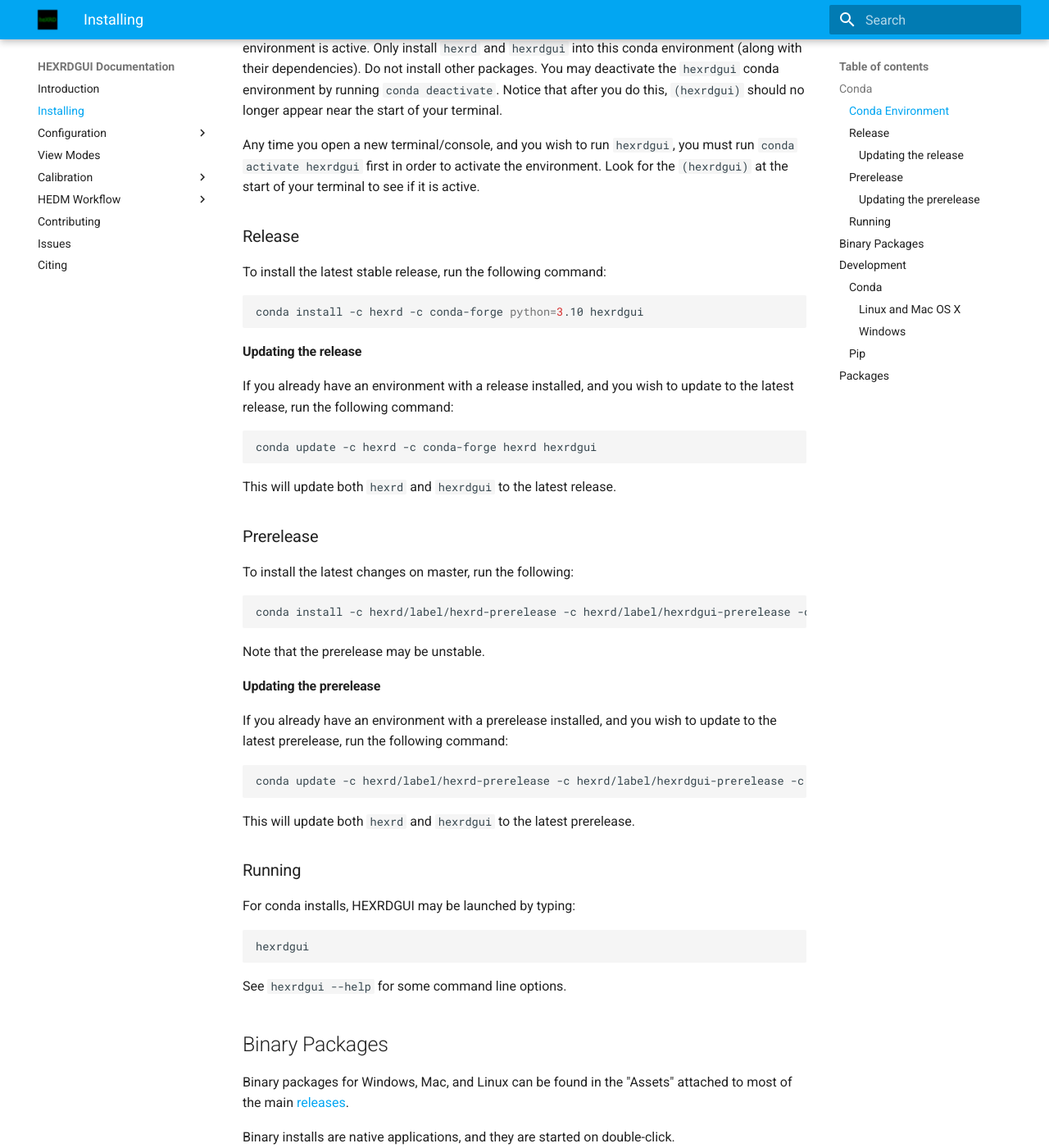
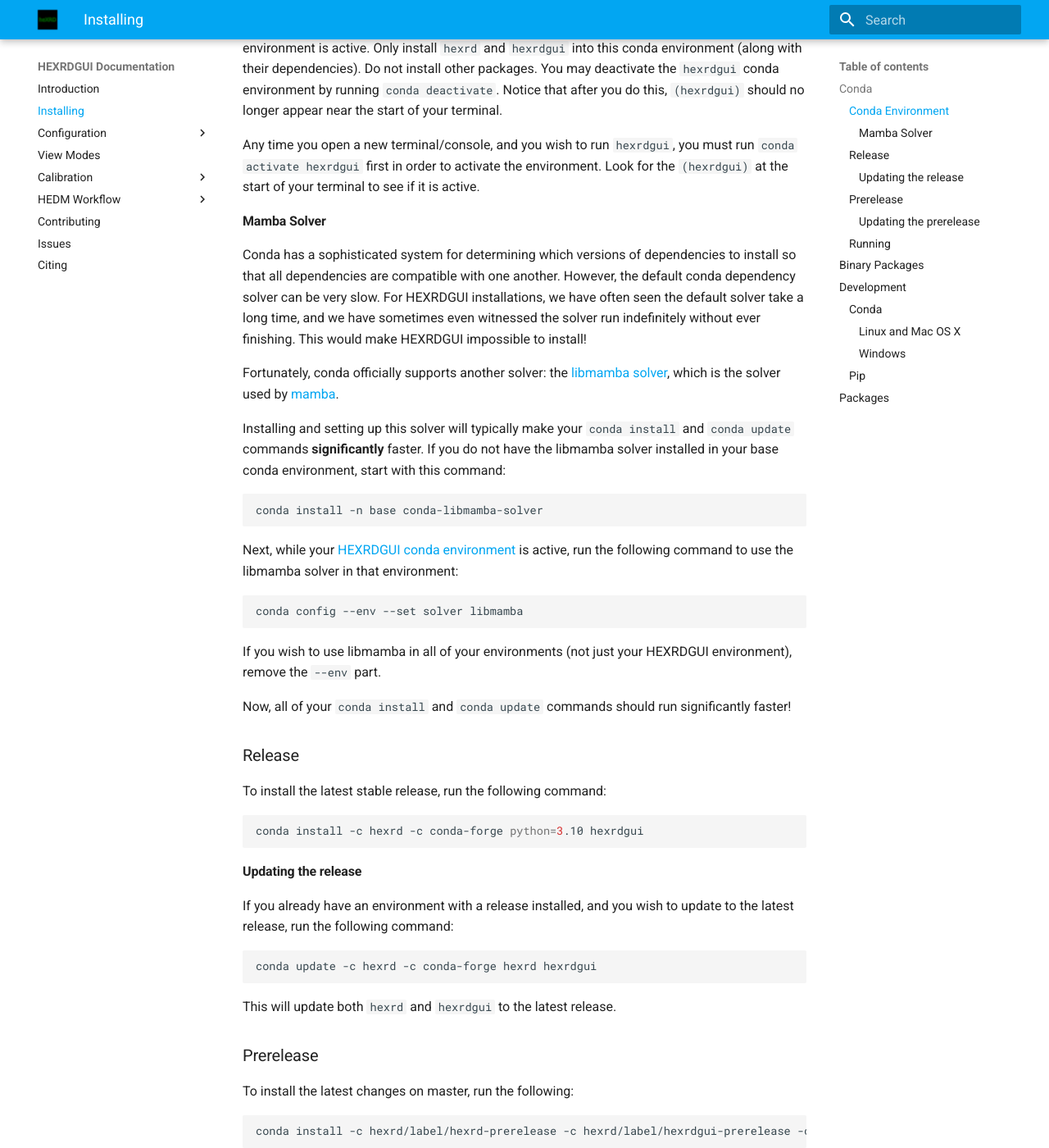
Before and after one commit to HEXRD/hexrdgui-docs, an MkDocs documentation site: the page built from docs/installing.md, in a window 1280 px wide and 1400 px high, scrolled down 698 px. Shown: the whole window at 82% size. Built offline with MkDocs 1.6.1 and Material for MkDocs 9.7.7, drawn with Linux system fonts in a browser that asks for light colours.

Commit message:
Add instructions for using the libmamba solver
Signed-off-by: Patrick Avery <patrick.avery@kitware.com>

````diff
--- a/docs/installing.md
+++ b/docs/installing.md
@@ -34,6 +34,41 @@ start of your terminal.
 Any time you open a new terminal/console, and you wish to run `hexrdgui`, you must
 run `conda activate hexrdgui` first in order to activate the environment. Look for
 the `(hexrdgui)` at the start of your terminal to see if it is active.
+
+#### Mamba Solver
+
+Conda has a sophisticated system for determining which versions of dependencies
+to install so that all dependencies are compatible with one another.
+However, the default conda dependency solver can be very slow. For HEXRDGUI
+installations, we have often seen the default solver take a long time, and we
+have sometimes even witnessed the solver run indefinitely without ever
+finishing. This would make HEXRDGUI impossible to install!
+
+Fortunately, conda officially supports another solver: the
+[libmamba solver](https://www.anaconda.com/blog/a-faster-conda-for-a-growing-community),
+which is the solver used by [mamba](https://mamba.readthedocs.io/en/latest/).
+
+Installing and setting up this solver will typically make your `conda install`
+and `conda update` commands **significantly** faster. If you do not have
+the libmamba solver installed in your base conda environment, start with this
+command:
+
+```bash
+conda install -n base conda-libmamba-solver
+```
+
+Next, while your [HEXRDGUI conda environment](#conda-environment) is active,
+run the following command to use the libmamba solver in that environment:
+
+```bash
+conda config --env --set solver libmamba
+```
+
+If you wish to use libmamba in all of your environments (not just your HEXRDGUI
+environment), remove the `--env` part.
+
+Now, all of your `conda install` and `conda update` commands should run
+significantly faster!
 
 ### Release
 To install the latest stable release, run the following command:
````
